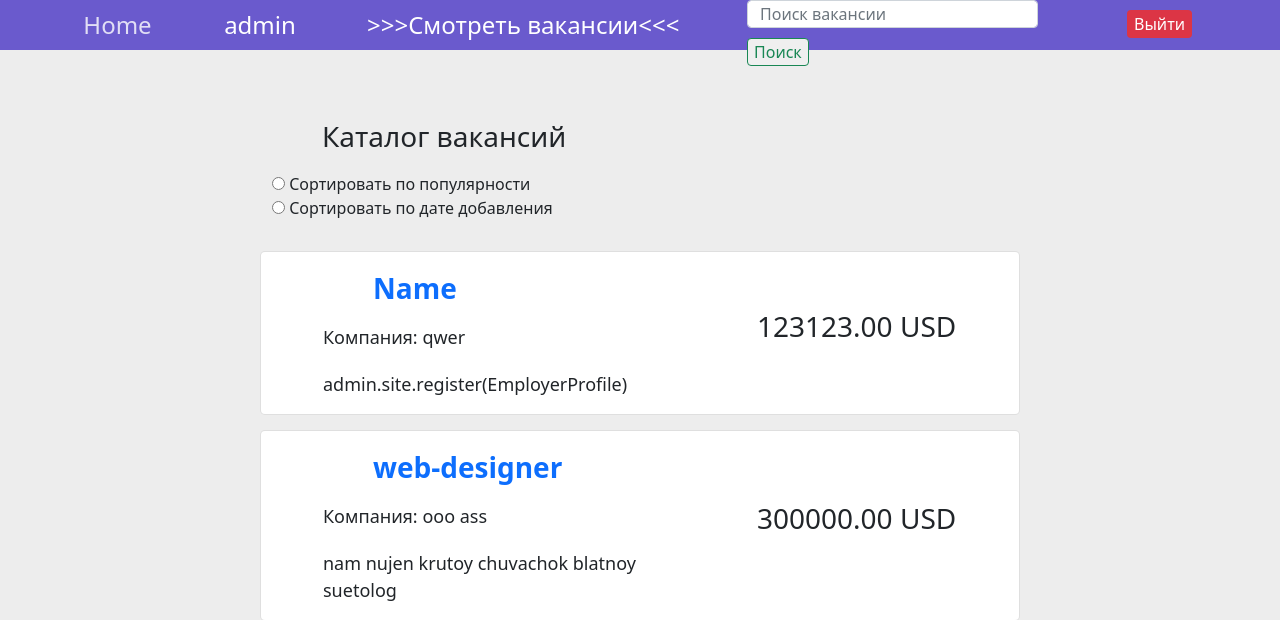
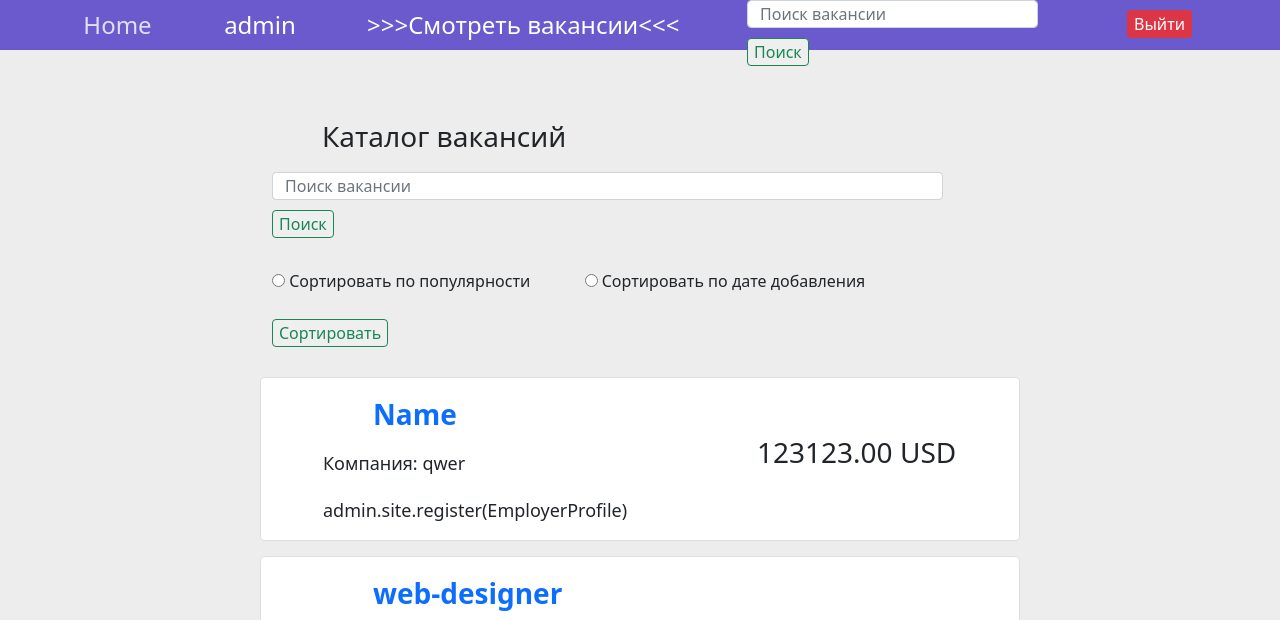
Before and after one commit to ventisk1ze/swf, a Django app: page /allvacancies in a window 1280 px wide. Shown: the top 620 px of the page. Run offline with Django 3.2, Linux system fonts and the light colour scheme; a user stored in the database is signed in; data comes from the database, SQL or seed files in the repository; both versions use the stored data as it was after the commit.

Commit message:
vacancyList searchbar

```diff
--- a/swf/templates/vacancyList.html
+++ b/swf/templates/vacancyList.html
@@ -6,6 +6,11 @@
 	<div class="row justify-content-center">
 		<p class="col-8 p-main">Каталог вакансий</p>
 		<div class="col-8">
+			<form class="form-inline search-form">
+				<input class="form-control" type="search" placeholder="Поиск вакансии" aria-label="Поиск вакансии">
+				<button class="btn-outline-success" type="submit">Поиск</button>
+			</form>
+			<form class="form-inline sort-form">
 				<div class="custom-control custom-radio">
 					<input type="radio" class="custom-control-input" id="customControlValidation2" name="radio-stacked" required>
 					<label class="custom-control-label" for="customControlValidation2">Сортировать по популярности</label>
@@ -14,6 +19,8 @@
 					<input type="radio" class="custom-control-input" id="customControlValidation3" name="radio-stacked" required>
 					<label class="custom-control-label" for="customControlValidation3">Сортировать по дате добавления</label>
 				</div>
+				<button class="btn-outline-success" type="submit">Сортировать</button>
+			</form>
 		</div>
 		{% for instance in objectList %}
 		<div class="col-8 listVacancy-bc card">
@@ -75,5 +82,19 @@
   margin-top: 5px;
 	margin-left: 50px;
 }
+.custom-control {
+	display: inline-block;
+	margin-right: 50px;
+}
+.sort-form {
+	display: inline;
+}
+.sort-form button {
+	margin-top: 10px;
+  margin-bottom: 15px;
+	border-radius: .25rem;
+	border: 1px solid transparent;
+	border-color: #198754;
+}
 </style>
 {% endblock %}
```
Also changed, not shown: swf/db.sqlite3. Lines whose indentation alone changed are shown as unchanged.
